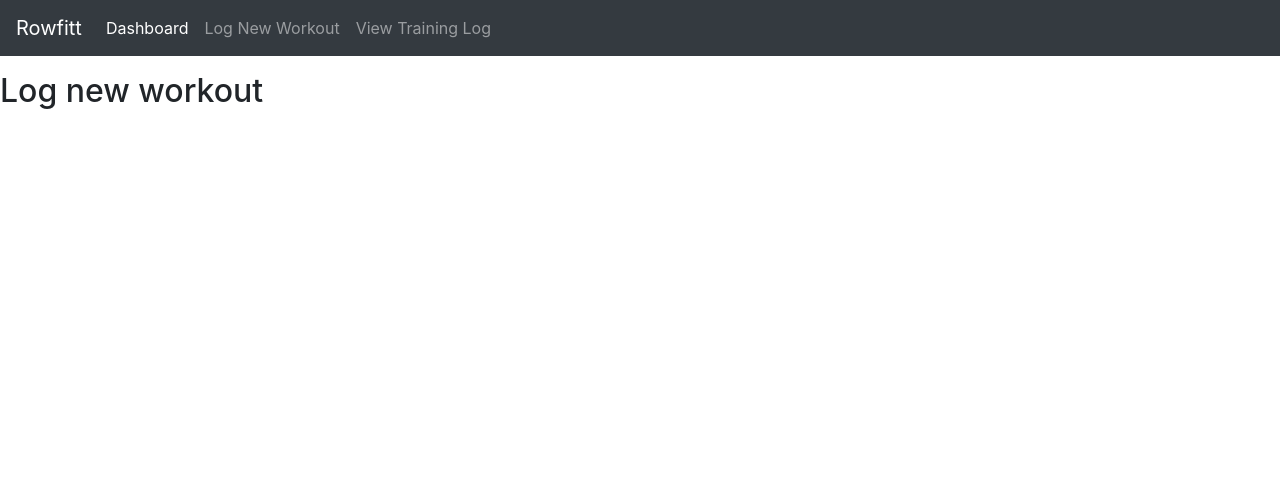
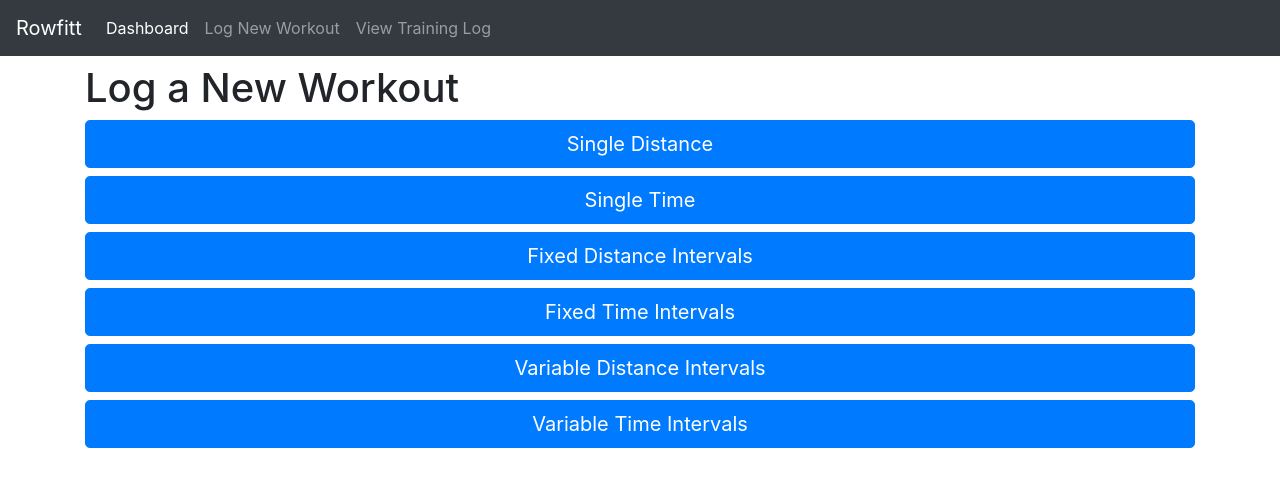
Before and after one commit to anuragkapur/rowfitt-react-app, a React (Create React App) app: page /log-new-workout in a window 1280 px wide. Shown: the top 486 px of the page. Built offline with nearby package versions, Linux system fonts and the light colour scheme.

Commit message:
Add static log new workout page

```diff
--- a/src/components/LogNewWorkout.js
+++ b/src/components/LogNewWorkout.js
@@ -3,10 +3,19 @@ import React from 'react';
 class LogNewWorkout extends React.Component {
   render() {
     return(
-      <div>
-        <br></br><br></br><br></br>
-        <h2>Log new workout</h2>
-      </div>
+      <main role="main" className="container rowfitt-body-main-below-navbar">
+        <h1 className="jumbotron-heading">Log a New Workout</h1>
+        <div className="row">
+          <div className="col">
+            <button type="button" className="btn btn-primary btn-lg btn-block">Single Distance</button>
+            <button type="button" className="btn btn-primary btn-lg btn-block">Single Time</button>
+            <button type="button" className="btn btn-primary btn-lg btn-block">Fixed Distance Intervals</button>
+            <button type="button" className="btn btn-primary btn-lg btn-block">Fixed Time Intervals</button>
+            <button type="button" className="btn btn-primary btn-lg btn-block">Variable Distance Intervals</button>
+            <button type="button" className="btn btn-primary btn-lg btn-block">Variable Time Intervals</button>
+          </div>
+        </div>
+      </main>
     );
   }
 }
```
